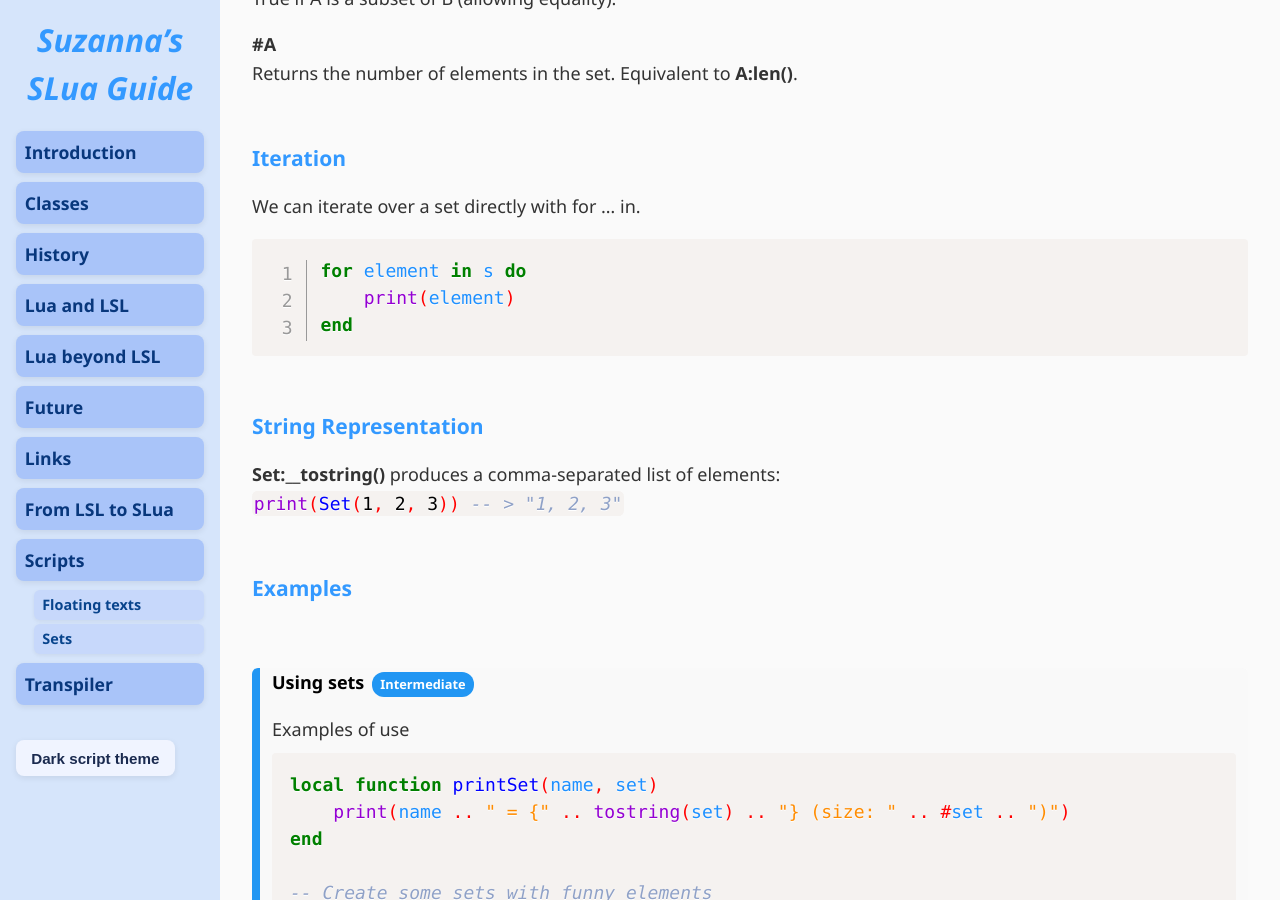
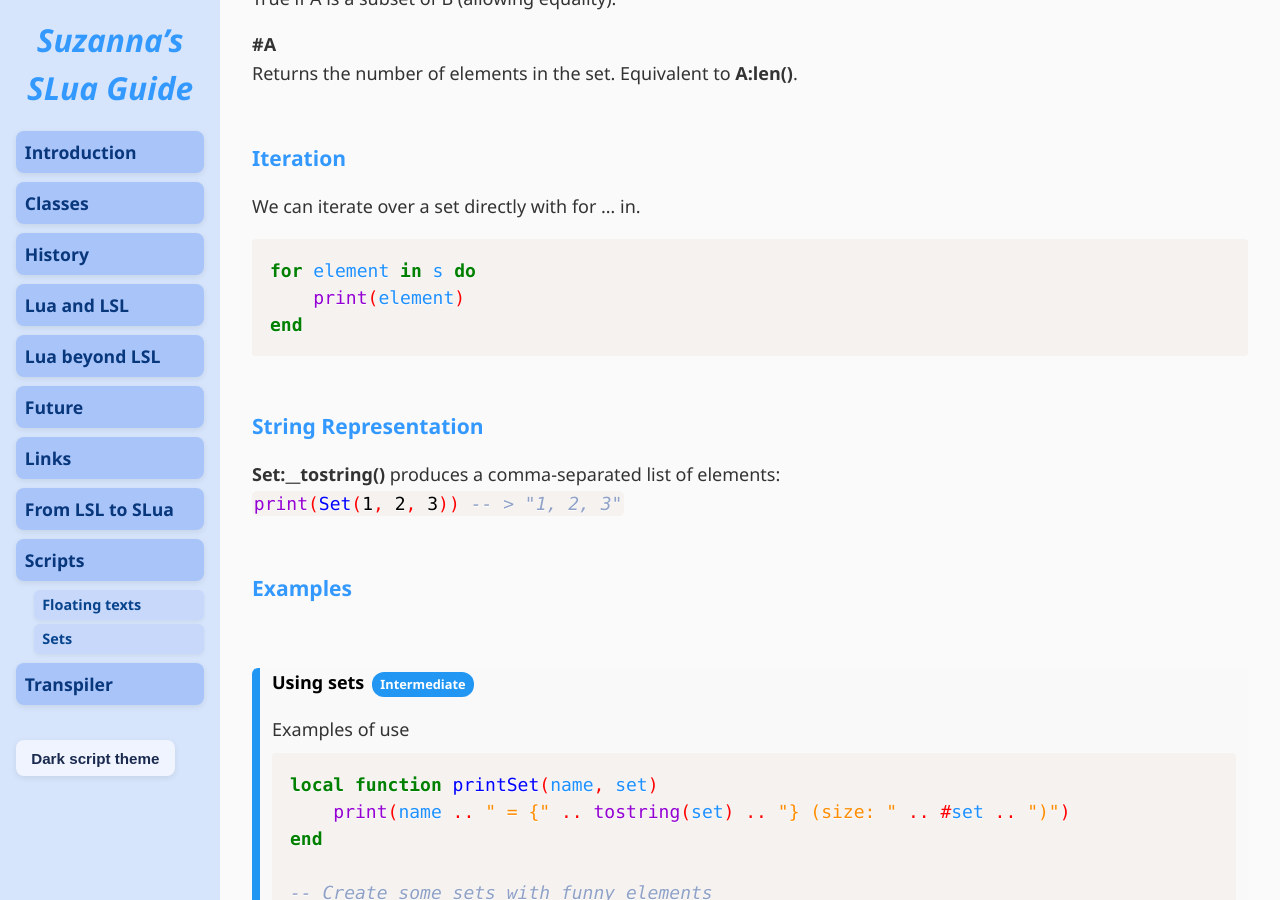
Before and after one commit to Suzanna-Linn/slua, a Jekyll site: the page built from docs/scripts-sets.md, in a window 1280 px wide and 900 px high, scrolled down 2308 px. Built offline with Jekyll 4.4.1, drawn with Linux system fonts in a browser that asks for light colours; nearby versions of some CDN libraries; our own code applies the rules of GitHub Pages for plain Markdown files; comment, search, counter and statistics services are not loaded.

Commit message:
Update scripts-sets.md

```diff
--- a/docs/scripts-sets.md
+++ b/docs/scripts-sets.md
@@ -84,7 +84,7 @@ Returns the number of elements in the set. Equivalent to **A:len()**.
 
 ### Iteration
 We can iterate over a set directly with for ... in.
-<pre class="language-slua line-numbers"><code class="language-slua">for element in s do
+<pre class="language-slua"><code class="language-slua">for element in s do
 	print(element)
 end</code></pre>
 
```
